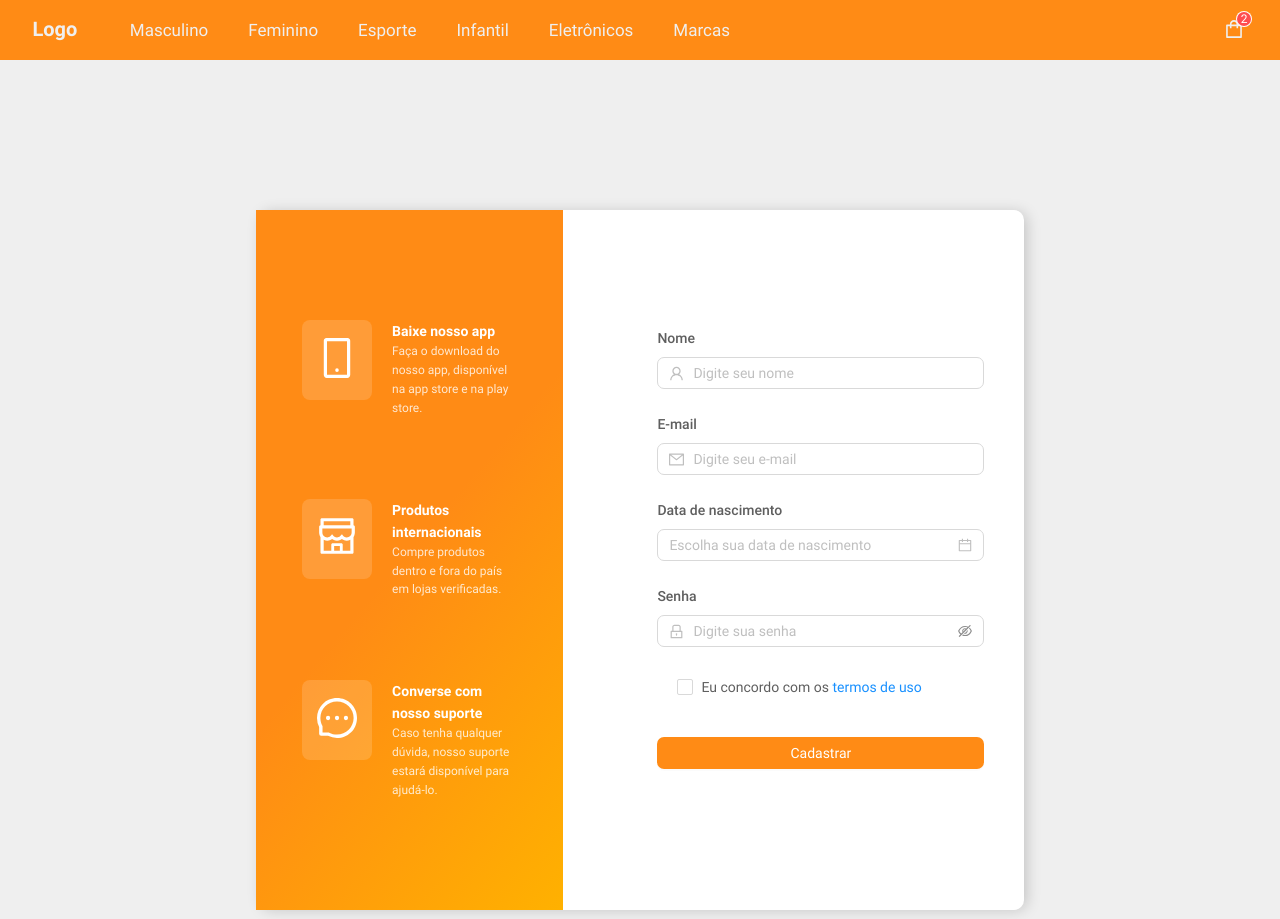
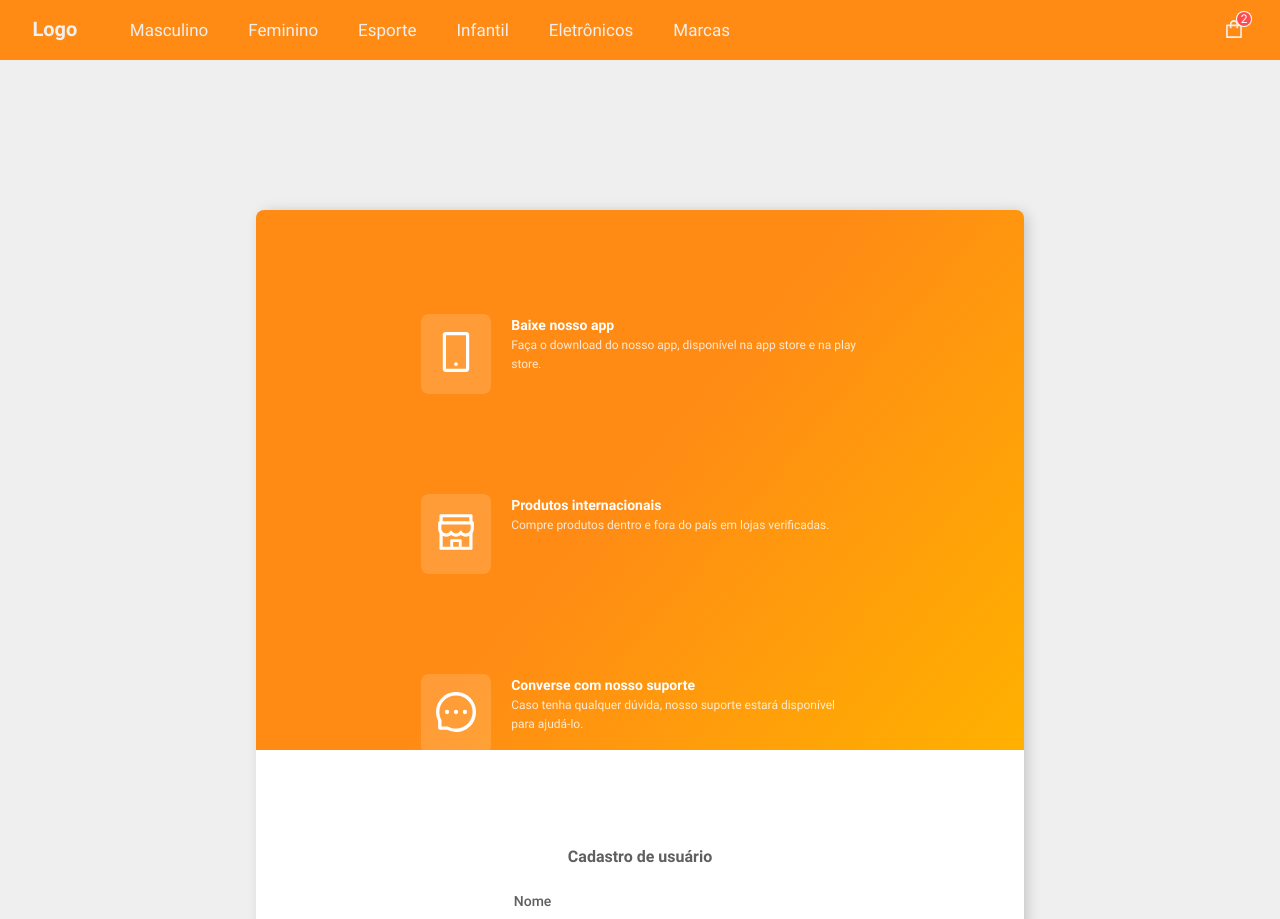
Before and after one commit to EduardoPD1921/e.com-frontend, a React (Create React App) app: page /signUp in a window 1280 px wide. Shown: the top 919 px of the page. Built offline with nearby package versions, Linux system fonts and the light colour scheme.

Commit message:
:sparkles: Sign up form responsive implemented

```diff
--- a/src/components/SignUpForm/index.js
+++ b/src/components/SignUpForm/index.js
@@ -19,6 +19,7 @@ import {
   FormShape,
   FormMarketingInfo,
   MarketingSection,
+  FormTitle,
   FormInputs,
   FormInput,
   DateInput,
@@ -102,6 +103,7 @@ function SignUpForm() {
           </MarketingSection>
         </FormMarketingInfo>
         <FormInputs>
+          <FormTitle>Cadastro de usuário</FormTitle>
           <Form
             requiredMark={false}
             name="signUpForm"
@@ -184,7 +186,7 @@ function SignUpForm() {
               }]}
             >
               <Checkbox
-                style={{ color: '#5f5f5f', marginLeft: 20 }}
+                style={{ color: '#5f5f5f' }}
                 disabled={isLoading}
               >
                 Eu concordo com os <a href="/">termos de uso</a>
--- a/src/components/SignUpForm/styles.js
+++ b/src/components/SignUpForm/styles.js
@@ -8,6 +8,14 @@ export const FormSection = styled.div`
   display: flex;
   justify-content: center;
   align-items: center;
+
+  @media(max-width: 1300px) {
+    height: 1500px;
+  }
+
+  @media(max-width: 700px) {
+    height: 1000px;
+  }
 `;
 
 export const FormShape = styled.div`
@@ -22,6 +30,16 @@ export const FormShape = styled.div`
   box-shadow: 4px 1px 15px -2px rgba(0,0,0,0.2);
 
   background: white;
+
+  @media(max-width: 1300px) {
+    flex-direction: column;
+    height: 1200px;
+  }
+
+  @media(max-width: 700px) {
+    height: 600px;
+    width: 100%;
+  }
 `;
 
 export const FormMarketingInfo = styled.div`
@@ -33,11 +51,21 @@ export const FormMarketingInfo = styled.div`
 
   color: white;
 
+  border-radius: 8px 0 0 8px;
+
   background: rgb(255,139,21);
   background: -moz-linear-gradient(130deg, rgba(255,139,21,1) 49%, rgba(255,177,0,1) 100%);
   background: -webkit-linear-gradient(130deg, rgba(255,139,21,1) 49%, rgba(255,177,0,1) 100%);
   background: linear-gradient(130deg, rgba(255,139,21,1) 49%, rgba(255,177,0,1) 100%);
   filter: progid:DXImageTransform.Microsoft.gradient(startColorstr="#ff8b15",endColorstr="#ffb100",GradientType=1);
+
+  @media(max-width: 1300px) {
+    border-radius: 8px 8px 0 0;
+  }
+
+  @media(max-width: 700px) {
+    display: none;
+  }
 `;
 
 export const MarketingSection = styled.div`
@@ -51,6 +79,14 @@ export const MarketingSection = styled.div`
 
 export const TextCard = styled.div`
   display: flex;
+
+  @media(max-width: 1300px) {
+    margin: 50px;
+  }
+
+  @media(max-width: 700px) {
+    margin: 0;
+  }
 `;
 
 export const IconShape = styled.div`
@@ -87,6 +123,14 @@ export const CardIcon = styled.div`
   color: white;
 `;
 
+export const FormTitle = styled.div`
+  margin: 20px;
+
+  color: #5f5f5f;
+  font-size: 16px;
+  font-family: robotoBold;
+`;
+
 export const FormInputs = styled.div`
   flex: 3;
 
@@ -94,11 +138,15 @@ export const FormInputs = styled.div`
   justify-content: center;
   align-items: center;
   flex-direction: column;
+
+  @media(max-width: 1300px) {
+    margin-top: 20px;
+  }
 `;
 
 const baseInputStyle = css`
   && {
-    width: 120%;
+    width: 100%;
 
     border-radius: 7px;
   }
@@ -125,7 +173,7 @@ export const SubmitButton = styled(Button)`
   && {
     margin-top: 10px;
 
-    width: 120%;
+    width: 100%;
 
     background: #ff8b15;
 
```
Also changed, not shown: 1 other file (tests, documents, lock files or other folders).
